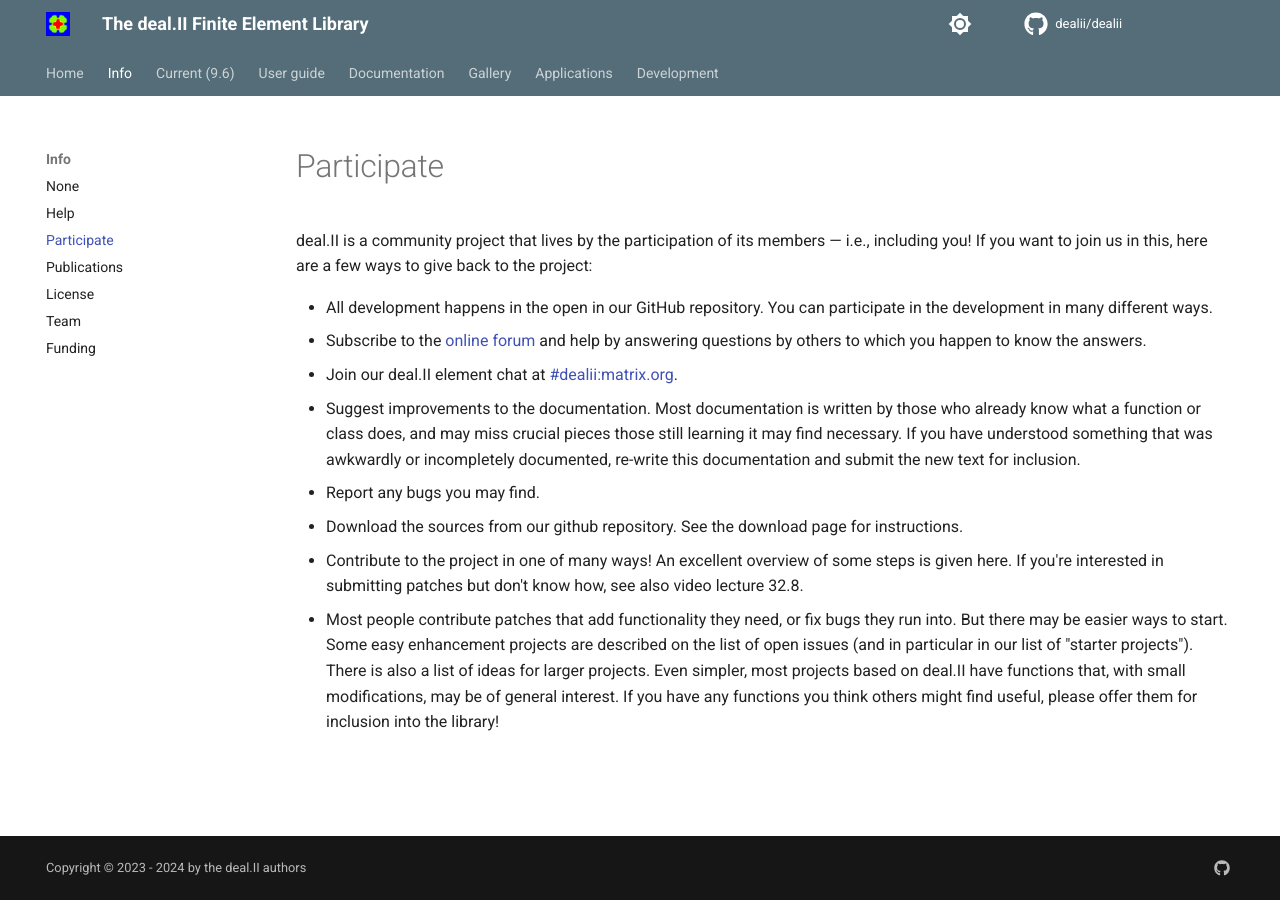
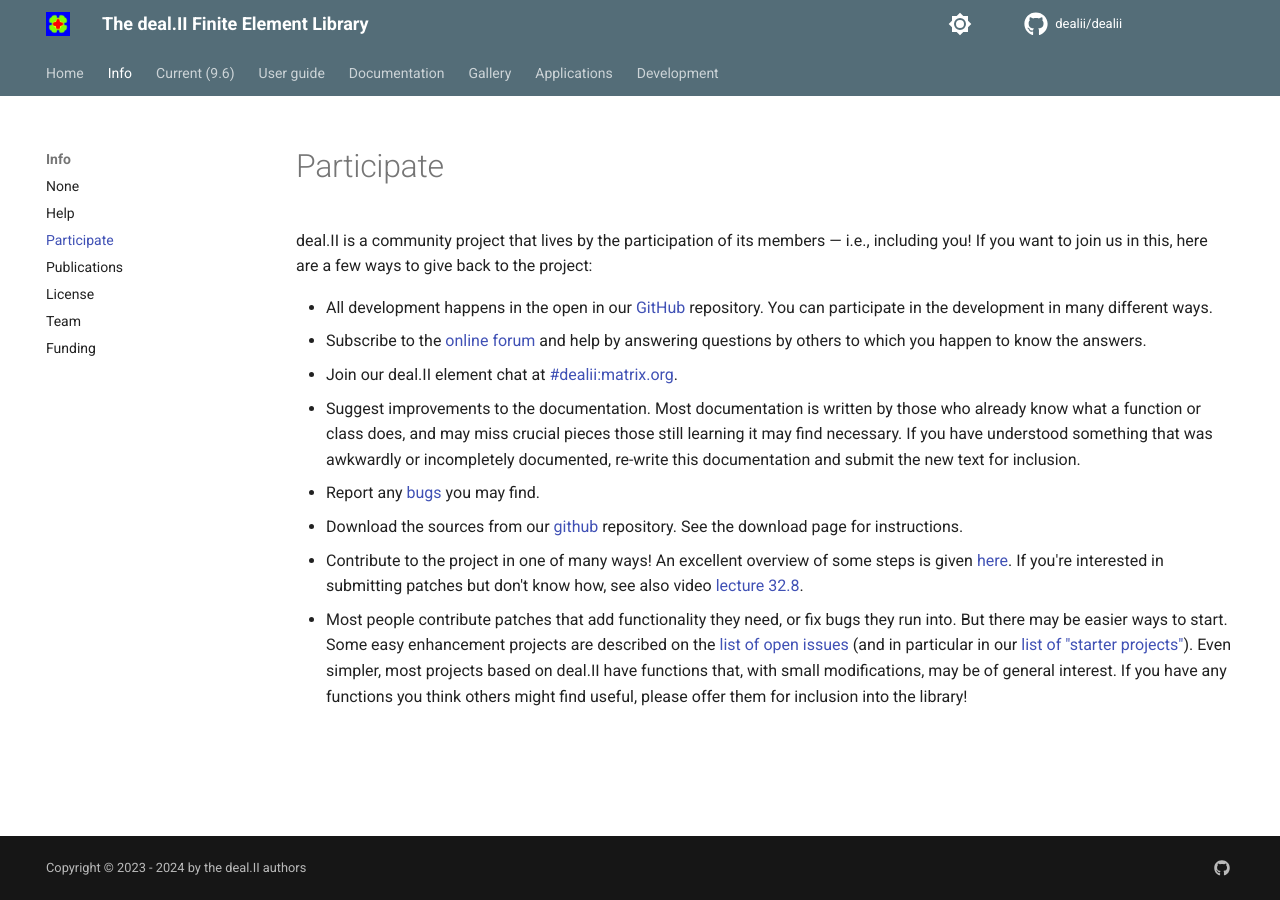
Before and after one commit to dealii/website, an MkDocs documentation site: the page built from docs/participate.md, in a window 1280 px wide. Built offline with MkDocs 1.6.1 and Material for MkDocs 9.7.7, drawn with Linux system fonts in a browser that asks for light colours; comment, search, counter and statistics services are not loaded.

Commit message:
Fix the link in the participate section

```diff
--- a/docs/participate.md
+++ b/docs/participate.md
@@ -3,11 +3,11 @@ Participate
 
 deal.II is a community project that lives by the participation of its members — i.e., including you! If you want to join us in this, here are a few ways to give back to the project:
 
-- All development happens in the open in our GitHub repository. You can participate in the development in many different ways.
+- All development happens in the open in our [GitHub](https://github.com/dealii/dealii) repository. You can participate in the development in many different ways.
 - Subscribe to the [online forum](https://groups.google.com/d/forum/dealii) and help by answering questions by others to which you happen to know the answers.
 - Join our deal.II element chat at [#dealii:matrix.org](https://matrix.to/#/#dealii:matrix.org).
 - Suggest improvements to the documentation. Most documentation is written by those who already know what a function or class does, and may miss crucial pieces those still learning it may find necessary. If you have understood something that was awkwardly or incompletely documented, re-write this documentation and submit the new text for inclusion.
-- Report any bugs you may find.
-- Download the sources from our github repository. See the download page for instructions.
-- Contribute to the project in one of many ways! An excellent overview of some steps is given here. If you're interested in submitting patches but don't know how, see also video lecture 32.8.
-- Most people contribute patches that add functionality they need, or fix bugs they run into. But there may be easier ways to start. Some easy enhancement projects are described on the list of open issues (and in particular in our list of "starter projects"). There is also a list of ideas for larger projects. Even simpler, most projects based on deal.II have functions that, with small modifications, may be of general interest. If you have any functions you think others might find useful, please offer them for inclusion into the library!
+- Report any [bugs](https://github.com/dealii/dealii/issues) you may find.
+- Download the sources from our [github](https://github.com/dealii/dealii/) repository. See the download page for instructions.
+- Contribute to the project in one of many ways! An excellent overview of some steps is given [here](https://github.com/dealii/dealii/wiki/Contributing). If you're interested in submitting patches but don't know how, see also video [lecture 32.8](https://www.math.colostate.edu/~bangerth/videos.html).
+- Most people contribute patches that add functionality they need, or fix bugs they run into. But there may be easier ways to start. Some easy enhancement projects are described on the [list of open issues](https://github.com/dealii/dealii/issues) (and in particular in our [list of "starter projects"](https://github.com/dealii/dealii/issues?q=is%3Aissue+is%3Aopen+label%3A%22Starter+project%22)). Even simpler, most projects based on deal.II have functions that, with small modifications, may be of general interest. If you have any functions you think others might find useful, please offer them for inclusion into the library!
```
